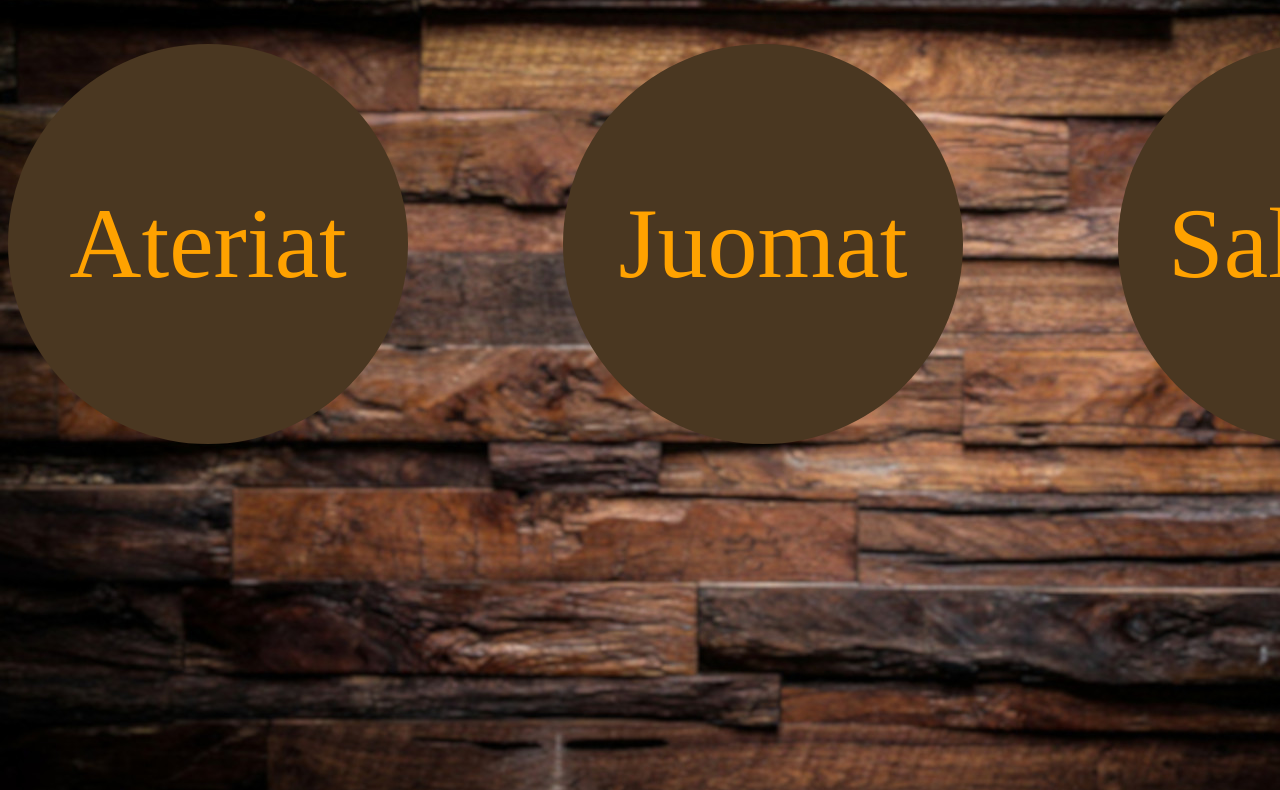
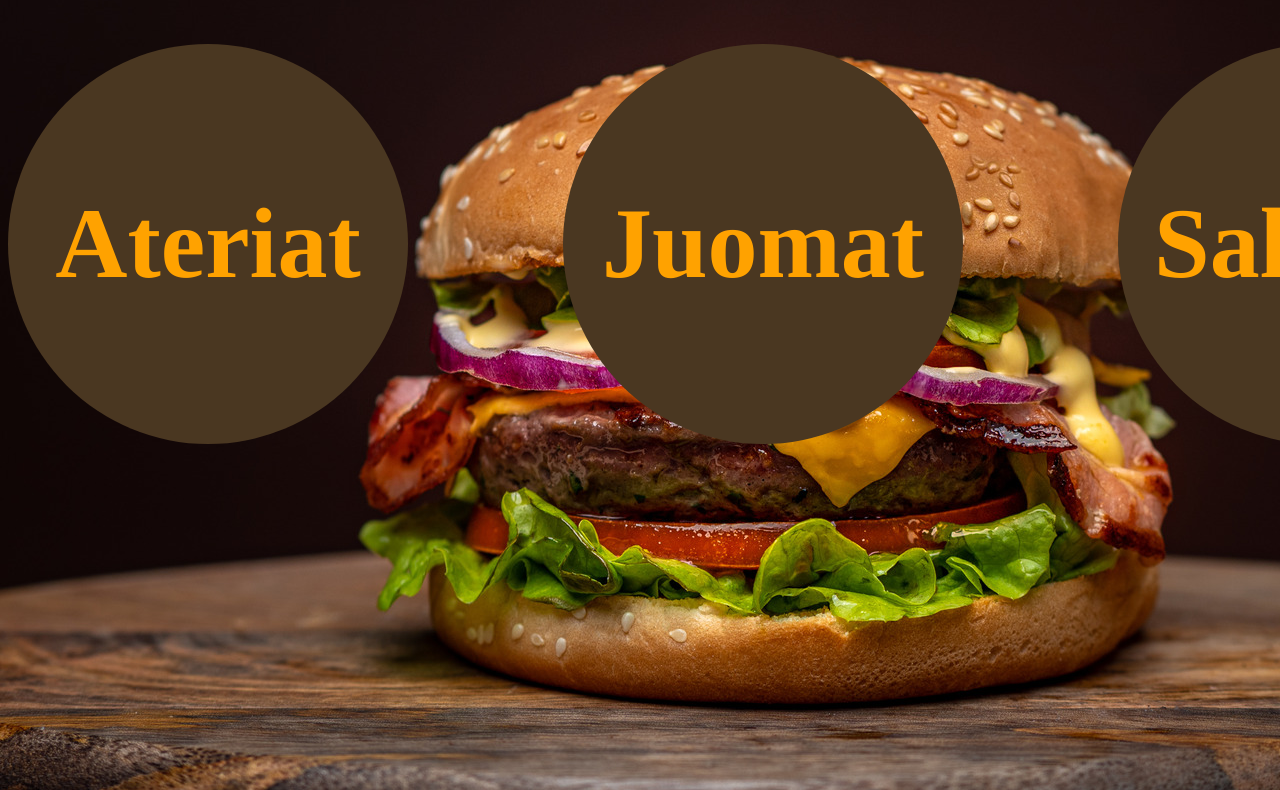
Before and after one commit to Meg4Bites/tohjoburger10203, a plain HTML site: page assest/tilaus.html in a window 1280 px wide. Shown: the part 81-871 px from the top of the page. Drawn offline with Linux system fonts and the light colour scheme.

Commit message:
Update tilaus.html

```diff
--- a/assest/tilaus.html
+++ b/assest/tilaus.html
@@ -8,7 +8,7 @@
             <style type="text/css">
             body {
               color: rgb(255, 162, 0);
-              background-image : url('juttu3.jpg');
+              background-image : url('button.jpg');
 
             }
 
@@ -28,7 +28,7 @@
             top: 25px;
             border-radius: 50%;
             font-family:Times, Times New Roman, serif;
-
+            font-weight: 800;
           }
           .juomat {
             position:relative;
@@ -46,7 +46,7 @@
             top: -375px;
             border-radius: 50%;
             font-family:Times, Times New Roman, serif;
-
+            font-weight: 800;
           }
           .salaatit {
             position:relative;
@@ -64,7 +64,7 @@
             top: -775px;
             border-radius: 50%;
             font-family:Times, Times New Roman, serif;
-
+            font-weight: 800;
           }
 
             </style>
```
